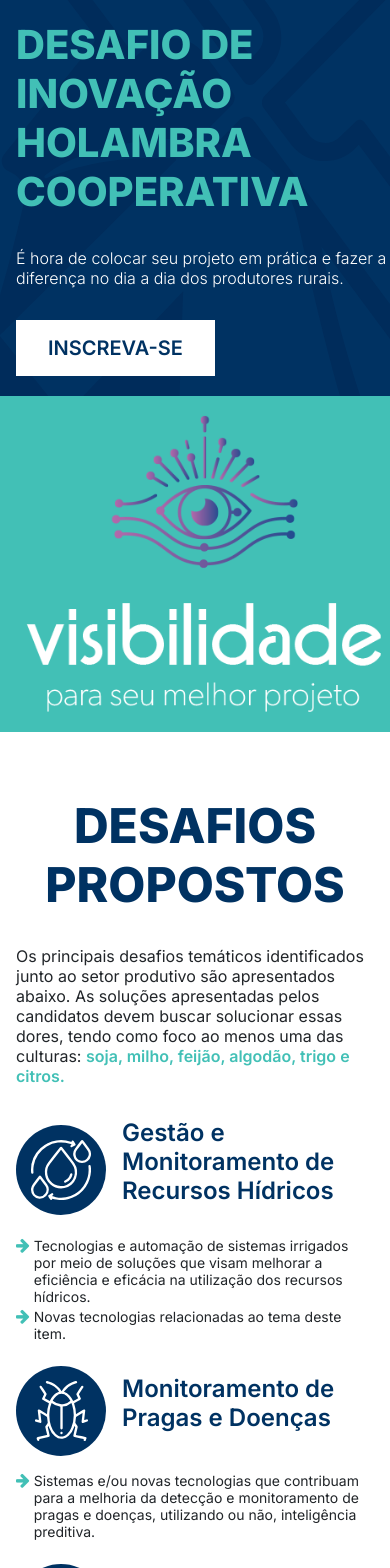
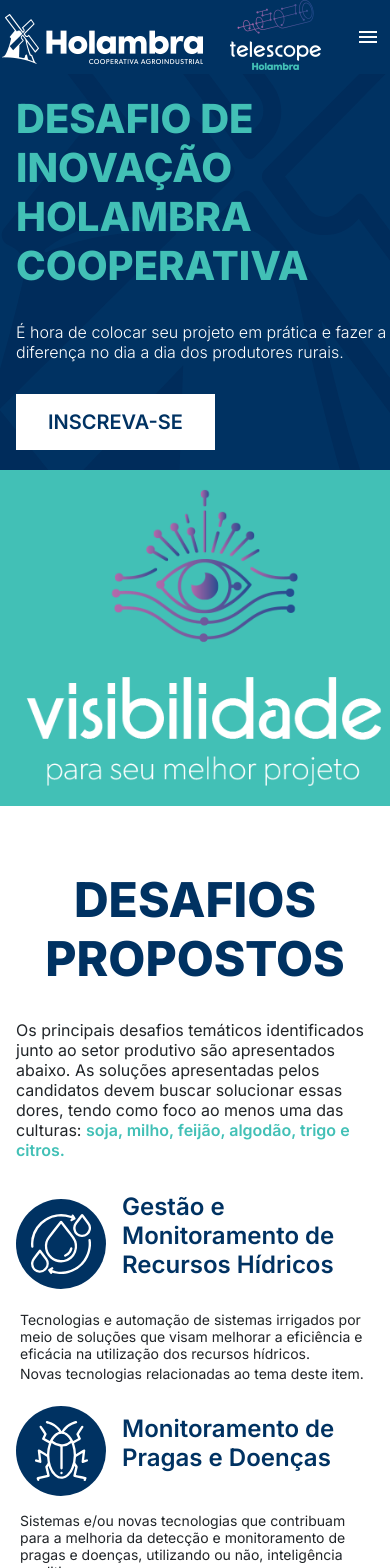
Before and after one commit to anaahnb/innova-frontend-challenge, an Angular app: page / in a window 390 px wide. Shown: the top 1568 px of the page. Built offline with nearby package versions, Linux system fonts and the light colour scheme.

Commit message:
feat: responsive navbar with hamburger menu

```diff
--- a/src/app/components/header/header.component.html
+++ b/src/app/components/header/header.component.html
@@ -1,4 +1,5 @@
 <header class="header">
+  <app-navbar></app-navbar>
   <div class="header__content">
     <div class="header__info_content">
       <div class="header__info_items">
--- a/src/app/components/navbar/navbar.component.html
+++ b/src/app/components/navbar/navbar.component.html
@@ -1,4 +1,4 @@
-<nav class="navbar">
+<!-- <nav class="navbar">
   <div class="navbar__content">
     <div class="navbar__logo--content">
       <div class="navbar__logo--items">
@@ -16,4 +16,25 @@
       </div>
     </div>
   </div>
+</nav> -->
+
+<nav id="navbar">
+  <ul>
+    <li class="logotype">
+      <div class="logotype__items">
+        <img ngSrc="./assets/holambra_cooperativa.svg" width="203" height="70" alt="Logo da Cooperativa Agroindustrial Holambra">
+        <img ngSrc="./assets/telescope_holambra.svg" width="92" height="70" alt="Logo da Cooperativa Agroindustrial Holambra">
+      </div>
+    </li>
+
+    <li class="burger" (click)="toggleMenu()">
+      <i class="material-icons">{{ isMenuOpen ? "close" : "menu" }}</i>
+    </li>
+    <li class="menu" [class.is-open]="isMenuOpen">
+      <a href="#" class="menu-item">Home</a>
+      <a href="#" class="menu-item">About</a>
+      <a href="#" class="menu-item">Sign in / Register</a>
+      <a href="#" class="menu-item">Contact</a>
+    </li>
+  </ul>
 </nav>
--- a/src/app/components/navbar/navbar.component.scss
+++ b/src/app/components/navbar/navbar.component.scss
@@ -1,43 +1,91 @@
 @import '../../../variaveis.scss';
 
-.navbar__content {
-  display: grid;
-  grid-template-columns: repeat(auto-fit, minmax(600px, 1fr));
+$menuHeight: 60px;
+$menuBreakpoint: 1024px;
+
+#navbar  {
+  ul {
+    display: flex;
     align-items: center;
+    justify-content: space-between;
+    background-color: $cyan-500;
+
+    @media (max-width: $menuBreakpoint) {
+      background-color: $blue-700;
     }
 
-.navbar__logo--items {
-  display: flex;
-  gap: 2.5rem;
-  align-items: center;
-  justify-content: flex-start;
-  height: 100%;
-  width: 34rem;
   }
 
-.navbar__logo--content {
-  background-color: $blue-700;
+  .logotype {
+    width: 100%;
+    background: $blue-700;
     display: flex;
     justify-content: center;
-  padding: 2rem;
+
+    .logotype__items {
+      width: 34rem;
+
+      @media (max-width: 1095px) {
+        width: auto;
       }
 
-.nav__links--content {
+      img  {
+        margin-right: 1.5rem;
+      }
+
+    }
+  }
+
+  .burger {
+    display: none;
+    cursor: pointer;
+    padding: 0 10px;
+
+
+    i {
+      color: $white;
+      line-height: $menuHeight;
+    }
+
+    @media (max-width: $menuBreakpoint) {
+      display: block;
+    }
+  }
+
+  .menu {
+    width: 100%;
+    background: $cyan-500;
     display: flex;
     align-items: center;
     justify-content: center;
-  background-color: $cyan-500;
-  height: 100%;
+
+    @media (max-width: $menuBreakpoint) {
+      display: none;
+
+      &.is-open {
+        display: block;
+        position: absolute;
+        top: #{$menuHeight + 14};
+        background: #fff;
+        width: 100%;
+
+        .menu-item {
+          color: $blue-700;
+          border-bottom: 1px solid #cccccc;
+        }
+      }
     }
 
-.navbar__links--items {
-  display: flex;
-  gap: 1.5rem;
+    .menu-item {
+      padding: 0 10px;
+      height: $menuHeight;
+      line-height: $menuHeight;
+      text-decoration: none;
+      display: block;
+      text-transform: uppercase;
+      font-size: .875rem;
+      font-weight: 600;
+      color: $white;
     }
-
-.navbar__links--items a {
-  color: $white;
-  text-transform: uppercase;
-  font-size: 0.875rem;
-  font-weight: 600;
   }
+}
--- a/src/app/components/navbar/navbar.component.ts
+++ b/src/app/components/navbar/navbar.component.ts
@@ -11,5 +11,9 @@
   styleUrl: './navbar.component.scss'
 })
 export class NavbarComponent {
+  isMenuOpen = false;
 
+  toggleMenu(): void {
+    this.isMenuOpen = !this.isMenuOpen;
+  }
 }
--- a/src/index.html
+++ b/src/index.html
@@ -6,7 +6,7 @@
   <base href="/">
   <meta name="viewport" content="width=device-width, initial-scale=1">
   <link rel="icon" type="image/x-icon" href="favicon.ico">
-  <link rel="stylesheet" href="https://cdnjs.cloudflare.com/ajax/libs/font-awesome/4.7.0/css/font-awesome.min.css">
+  <link href="https://fonts.googleapis.com/icon?family=Material+Icons" rel="stylesheet" />
 </head>
 <body>
   <app-root></app-root>
```
Also changed, not shown: src/app/components/header/header.component.scss (+4 -5 lines). Lines whose indentation alone changed are shown as unchanged.
